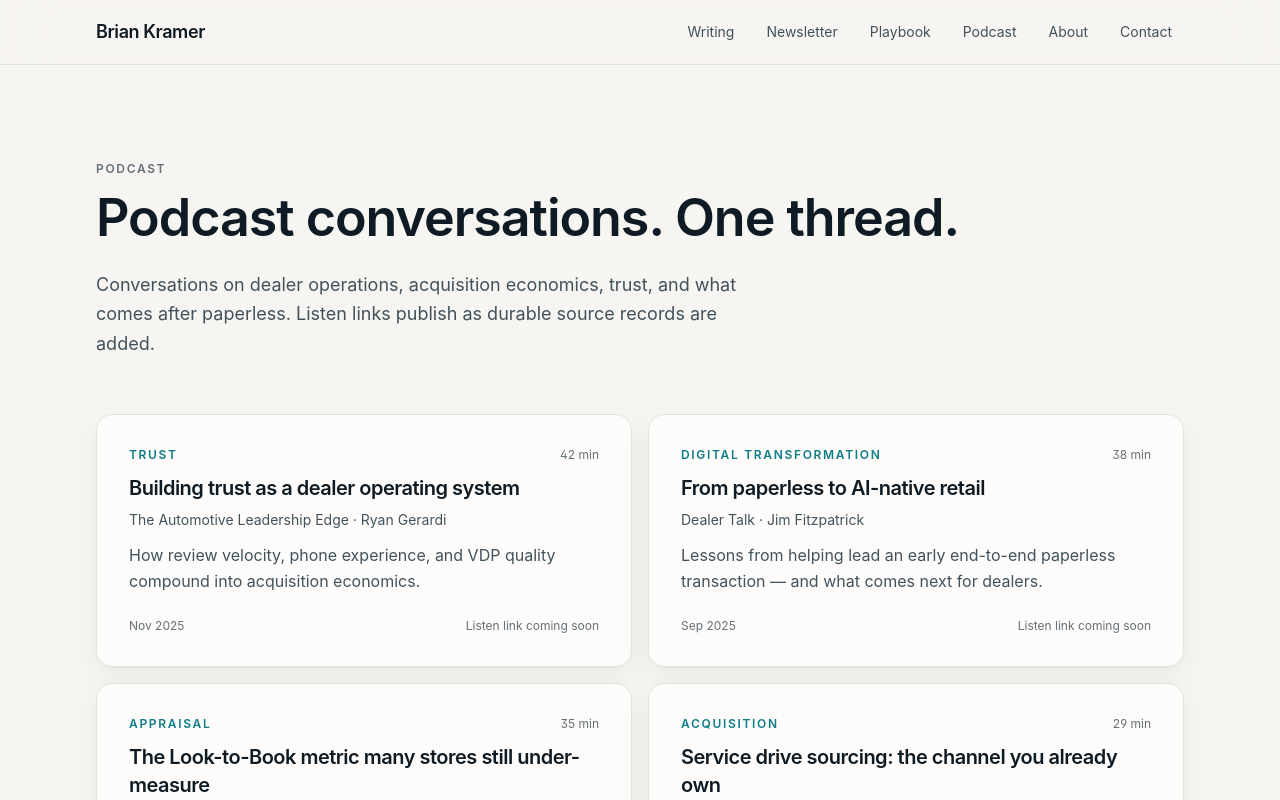
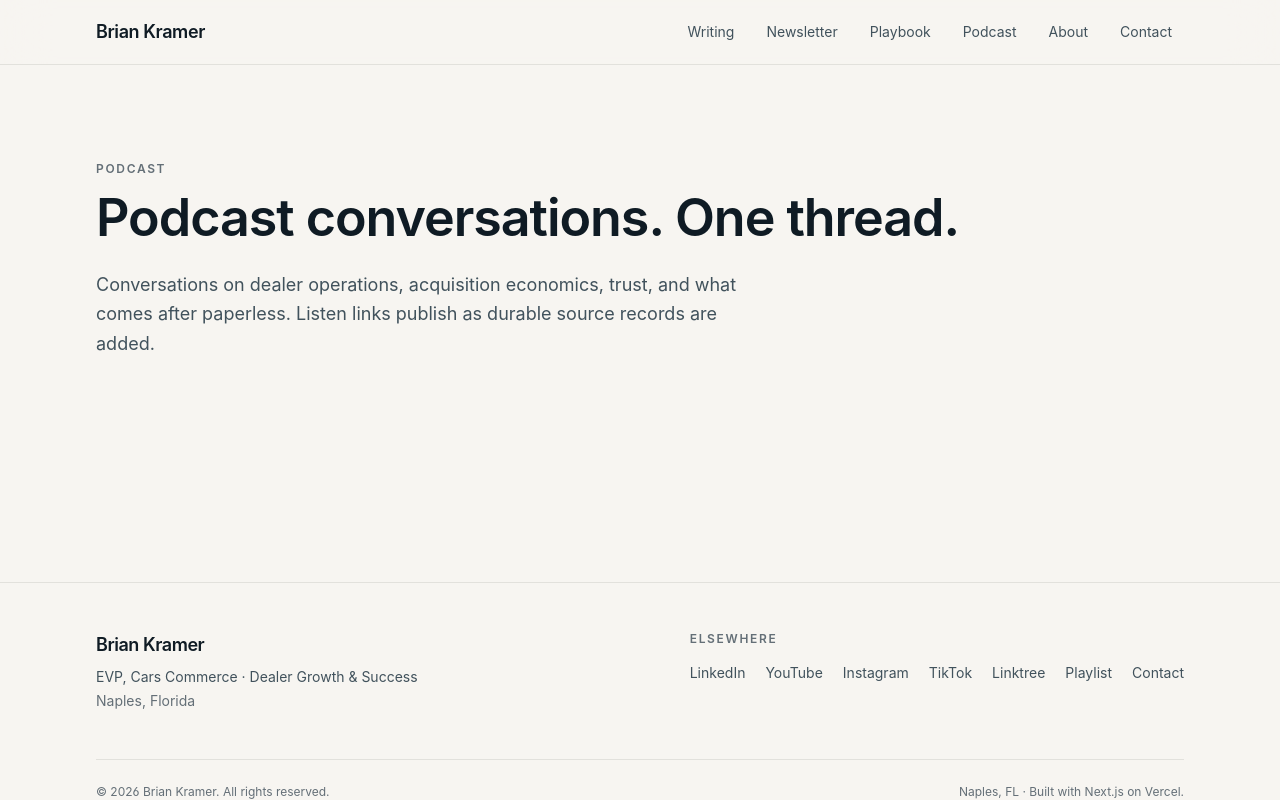
Before and after one commit to Kramerbrian/briankramer.io, a Next.js app: page /podcast in a window 1280 px wide. Shown: the top 800 px of the page. Built offline with nearby package versions, Linux system fonts and the light colour scheme.

Commit message:
fix(site): align podcast archive with public claim governance

```diff
--- a/app/podcast/page.tsx
+++ b/app/podcast/page.tsx
@@ -1,7 +1,5 @@
 import type { Metadata } from 'next';
 import Script from 'next/script';
-import { GlassCard } from '@/components/GlassCard';
-import { canPublishPodcastListenLink, getAllPodcasts } from '@/content/podcasts/seed';
 import { getCanonicalContentByPath } from '@/content/publishing/records';
 import { collectionPageJsonLd, metadataFromRecord } from '@/lib/seo';
 
@@ -19,25 +17,7 @@ export const metadata: Metadata = archiveRecord
       alternates: { canonical: '/podcast' },
     };
 
-const pillarLabels: Record<string, string> = {
-  acquisition: 'Acquisition',
-  appraisal: 'Appraisal',
-  trust: 'Trust',
-  'digital-transformation': 'Digital transformation',
-  'ai-search': 'AI search',
-  leadership: 'Leadership',
-};
-
-const platformLabels: Record<string, string> = {
-  spotify: 'Spotify',
-  'apple-podcasts': 'Apple Podcasts',
-  youtube: 'YouTube',
-  linkedin: 'LinkedIn',
-  other: 'Web',
-};
-
 export default function PodcastPage() {
-  const podcasts = getAllPodcasts();
   const schema = archiveRecord
     ? collectionPageJsonLd({ record: archiveRecord })
     : {
@@ -67,56 +47,6 @@ export default function PodcastPage() {
         Conversations on dealer operations, acquisition economics, trust, and what comes after
         paperless. Listen links publish as durable source records are added.
       </p>
-
-      <ul className="mt-14 grid grid-cols-1 gap-4 md:grid-cols-2">
-        {podcasts.map((pod) => (
-          <li key={pod.id}>
-            <GlassCard as="article" interactive className="flex h-full flex-col p-8">
-              <div className="flex items-start justify-between gap-4">
-                <p className="eyebrow text-accent">
-                  {pillarLabels[pod.topicPillar ?? ''] ?? 'Interview'}
-                </p>
-                <span className="shrink-0 text-xs text-ink-faint">
-                  {pod.durationMinutes} min
-                </span>
-              </div>
-              <h2 className="mt-3 text-xl font-semibold leading-snug text-ink">
-                {pod.title}
-              </h2>
-              <p className="mt-2 text-sm text-ink-muted">
-                {pod.showName}
-                {pod.podcastHost ? ` · ${pod.podcastHost}` : ''}
-              </p>
-              <p className="mt-3 flex-1 text-base leading-relaxed text-ink-muted">
-                {pod.summary}
-              </p>
-              <div className="mt-6 flex items-center justify-between">
-                <time
-                  dateTime={pod.publishDate}
-                  className="text-xs text-ink-faint"
-                >
-                  {new Date(pod.publishDate).toLocaleDateString('en-US', {
-                    year: 'numeric',
-                    month: 'short',
-                  })}
-                </time>
-                {canPublishPodcastListenLink(pod) ? (
-                  <a
-                    href={pod.sourceUrl}
-                    target="_blank"
-                    rel="noopener noreferrer"
-                    className="text-sm font-medium text-accent hover:text-accent-hover"
-                  >
-                    Listen on {platformLabels[pod.sourcePlatform] ?? 'Web'} →
-                  </a>
-                ) : (
-                  <span className="text-xs text-ink-faint">Listen link coming soon</span>
-                )}
-              </div>
-            </GlassCard>
-          </li>
-        ))}
-      </ul>
     </section>
   );
 }
```
Also changed, not shown: scripts/check-public-claims.mjs (+8 -4 lines).
